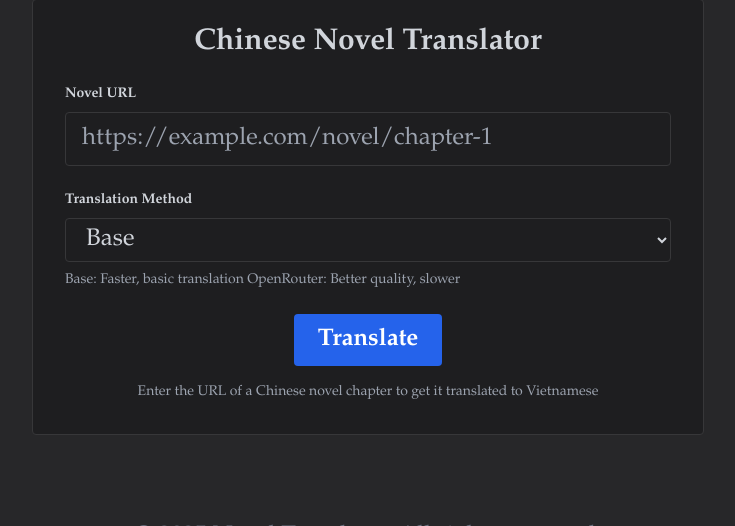
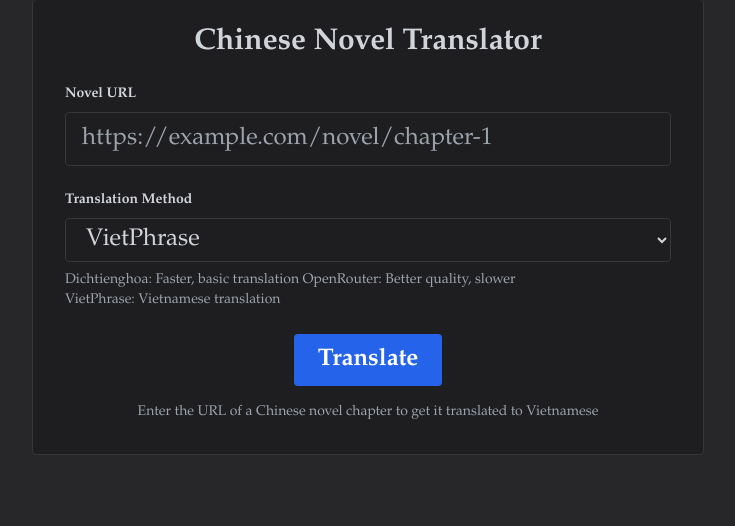
Before and after one commit to TKV-LF/python-translator, a FastAPI app: page /home in a window 1280 px wide. Shown: the part 117-643 px from the top of the page, without its empty margins (272-1007 px from the left). Run offline with FastAPI, Linux system fonts and the light colour scheme; some libraries are stand-ins or nearby versions.

Commit message:
Update Vietphrase and dichtienghoa

```diff
--- a/app/main.py
+++ b/app/main.py
@@ -39,6 +39,8 @@ API_KEYS = [
 current_api_key_index = 0
 OPENROUTER_API_URL = "https://openrouter.ai/api/v1/chat/completions"
 DICHTIENGHOA_URL = "https://dichtienghoa.com/transtext"
+VIETPHRASE_URL = "http://vietphrase.info/VietPhrase/Browser"
+
 
 # Translation settings
 MAX_TOKENS_PER_REQUEST = 3000
@@ -47,7 +49,7 @@ CONCURRENT_TRANSLATIONS = 3  # Number of parallel translations
 translation_cache: Dict[str, str] = {}
 
 # Translation method type
-TranslationMethod = Literal["openrouter", "base"]
+TranslationMethod = Literal["openrouter", "base", "vietphrase"]
 
 def get_next_api_key() -> str:
     """Rotate to the next available API key."""
@@ -225,7 +227,50 @@ async def modify_url(url: str, base_url: str) -> str:
 
     return f"/translate?url={url}"
 
-async def extract_content(url: str, method: TranslationMethod = "openrouter") -> tuple:
+async def translate_with_vietphrase(url: str) -> str:
+    """Translate using VietPhrase service."""
+    vietphrase_url = "http://vietphrase.info/VietPhrase/Browser"
+    params = {
+        "url": url,
+        "GB2312": "true",
+        "script": "true",
+        "t": "VP"
+    }
+
+    headers = {
+        "User-Agent": "Mozilla/5.0 (Windows NT 10.0; Win64; x64) AppleWebKit/537.36 (KHTML, like Gecko) Chrome/122.0.0.0 Safari/537.36",
+    }
+
+    try:
+        async with httpx.AsyncClient(timeout=30.0) as client:
+            response = await client.get(vietphrase_url, params=params, headers=headers)
+            response.raise_for_status()
+
+            # Parse the response HTML
+            soup = BeautifulSoup(response.text, 'html.parser')
+
+            # Find the container element
+            container = soup.find(class_='container')
+            if container:
+                # Update all VietPhrase links
+                for link in container.find_all('a', href=True):
+                    href = link['href']
+                    if 'vietphrase.info/VietPhrase/Browser' in href:
+                        # Extract the original URL from VietPhrase link
+                        from urllib.parse import urlparse, parse_qs
+                        parsed = urlparse(href)
+                        original_url = parse_qs(parsed.query).get('url', [''])[0]
+                        if original_url:
+                            modified_href = await modify_url(original_url, url)
+                            link['href'] = f"{modified_href}&method=vietphrase"
+
+                return str(container)
+            return ""
+    except Exception as e:
+        print(f"VietPhrase translation error: {str(e)}")
+        return ""
+
+async def extract_content(url: str, method: TranslationMethod = "base") -> tuple:
     """Extract content from the given URL and prepare it for translation."""
     headers = {
         "User-Agent": "Mozilla/5.0 (Windows NT 10.0; Win64; x64) AppleWebKit/537.36 (KHTML, like Gecko) Chrome/122.0.0.0 Safari/537.36",
@@ -235,6 +280,14 @@ async def extract_content(url: str, method: TranslationMethod = "openrouter") ->
 
     async with httpx.AsyncClient(verify=False, timeout=30.0) as client:
         try:
+            # If using VietPhrase, handle differently
+            if method == "vietphrase":
+                translated_content = await translate_with_vietphrase(url)
+                if translated_content:
+                    return "VietPhrase Translation", translated_content
+                raise HTTPException(status_code=400, detail="VietPhrase translation failed")
+
+            # Extract title first
             response = await client.get(url, headers=headers, follow_redirects=True)
             response.raise_for_status()
             soup = BeautifulSoup(response.text, 'html.parser')
--- a/app/templates/base.html
+++ b/app/templates/base.html
@@ -81,10 +81,11 @@
                             required
                         >
                         <select
-                            class="px-4 py-2 rounded bg-[rgb(30,30,32)] border border-[rgb(55,55,57)] text-gray-300 focus:outline-none focus:border-blue-500"
+                            class="w-full sm:w-auto px-4 py-2 rounded bg-[rgb(30,30,32)] border border-[rgb(55,55,57)] text-gray-300 focus:outline-none focus:border-blue-500"
                             name="method"
                         >
-                            <option value="base" {% if translation_method == 'base' %}selected{% endif %}>Base</option>
+                            <option value="vietphrase" {% if translation_method == 'vietphrase' %}selected{% endif %}>VietPhrase</option>
+                            <option value="base" {% if translation_method == 'base' %}selected{% endif %}>Dichtienghoa</option>
                             <option value="openrouter" {% if translation_method == 'openrouter' %}selected{% endif %}>OpenRouter</option>
                         </select>
                         <button
--- a/app/templates/index.html
+++ b/app/templates/index.html
@@ -18,12 +18,14 @@
                 </label>
                 <select class="w-full px-4 py-2 rounded bg-[rgb(30,30,32)] border border-[rgb(55,55,57)] text-gray-300 focus:outline-none focus:border-blue-500"
                     id="method" name="method">
-                    <option value="base">Base</option>
+                    <option value="vietphrase">VietPhrase</option>
+                    <option value="base">Dichtienghoa</option>
                     <option value="openrouter">OpenRouter AI (DeepSeek)</option>
                 </select>
                 <p class="mt-2 text-sm text-gray-400">
-                    Base: Faster, basic translation
+                    Dichtienghoa: Faster, basic translation
                     OpenRouter: Better quality, slower<br>
+                    VietPhrase: Vietnamese translation
                 </p>
             </div>
             <div class="flex items-center justify-center">
--- a/app/templates/translation.html
+++ b/app/templates/translation.html
@@ -4,6 +4,9 @@
 
 {% block content %}
 <div class="novel-content">
+    {% if translation_method == 'vietphrase' %}
+        {{ content | safe }}
+    {% else %}
         <div class="mb-6">
             <h1 class="text-3xl font-bold mb-4">{{ title }}</h1>
             <p class="text-sm">
@@ -14,6 +17,7 @@
         <div class="mt-8">
             {{ content | safe }}
         </div>
+    {% endif %}
 </div>
 
 <script>
```
Lines whose indentation alone changed are shown as unchanged.
